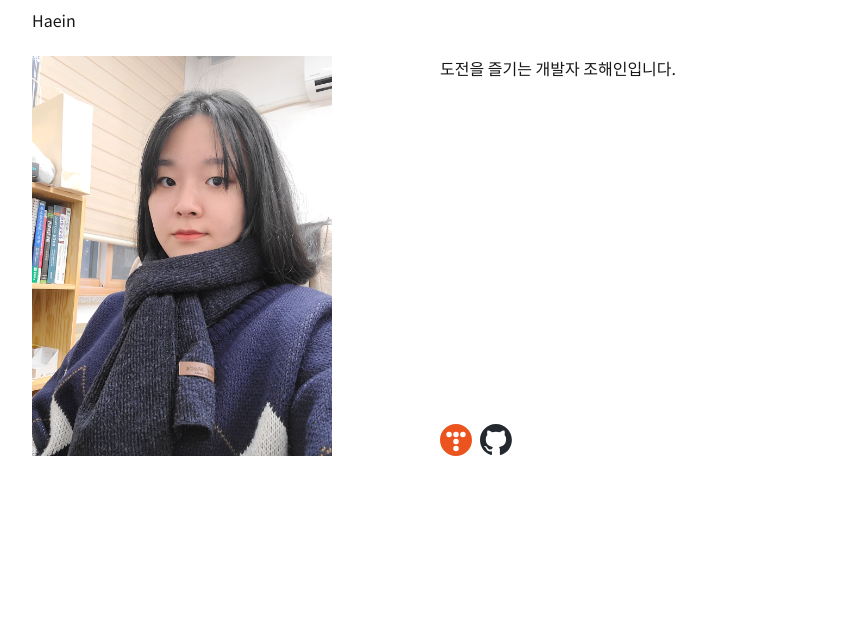
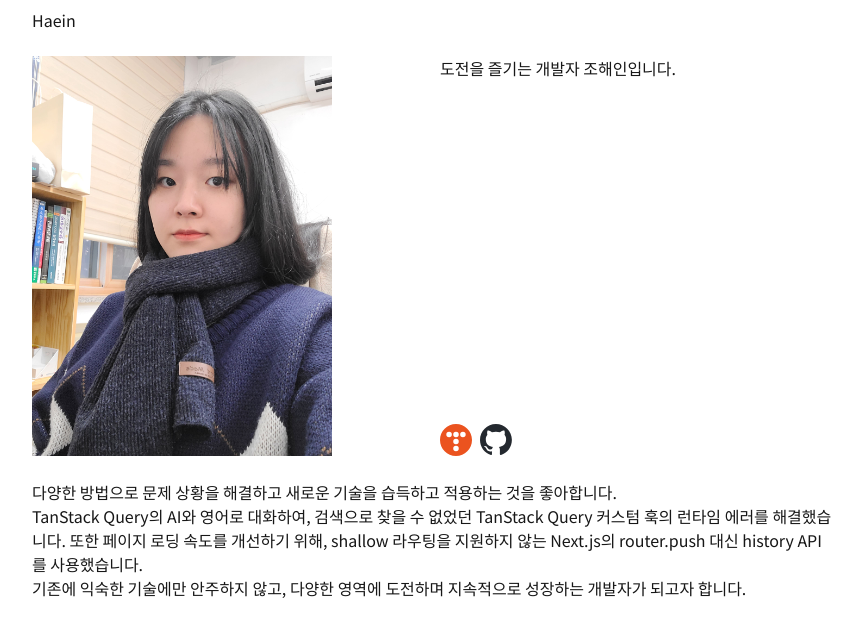
Before and after one commit to joycie416/blog, a Next.js app: page / in a window 1280 px wide. Shown: the top 636 px of the page, without its empty margins (208-1070 px from the left). Built offline with nearby package versions, Linux system fonts and the light colour scheme.

Commit message:
update: 자기소개 문구 추가

```diff
--- a/src/components/resume/Profile.tsx
+++ b/src/components/resume/Profile.tsx
@@ -7,7 +7,8 @@ import Github from "../../public/icons/github-icon.svg";
 
 const Profile = () => {
   return (
-    <section className="w-full sm:w-full sm:max-w-[--max-width] p-4 mx-auto grid grid-cols-2 gap-4 sm:px-0">
+    <section className="w-full sm:w-full sm:max-w-[--max-width] flex flex-col p-4 mx-auto sm:px-0">
+      <div className="w-full grid grid-cols-2 gap-4 mb-6">
         <div>
           <Image
             src={ProfileImg}
@@ -28,6 +29,23 @@ const Profile = () => {
             </Link>
           </div>
         </div>
+      </div>
+      <div>
+        <p>
+          다양한 방법으로 문제 상황을 해결하고 새로운 기술을 습득하고 적용하는
+          것을 좋아합니다.
+        </p>
+        <p>
+          TanStack Query의 AI와 영어로 대화하여, 검색으로 찾을 수 없었던
+          TanStack Query 커스텀 훅의 런타임 에러를 해결했습니다. 또한 페이지
+          로딩 속도를 개선하기 위해, shallow 라우팅을 지원하지 않는 Next.js의
+          router.push 대신 history API를 사용했습니다.
+        </p>
+        <p>
+          기존에 익숙한 기술에만 안주하지 않고, 다양한 영역에 도전하며
+          지속적으로 성장하는 개발자가 되고자 합니다.
+        </p>
+      </div>
     </section>
   );
 };
```
Lines whose indentation alone changed are shown as unchanged.
